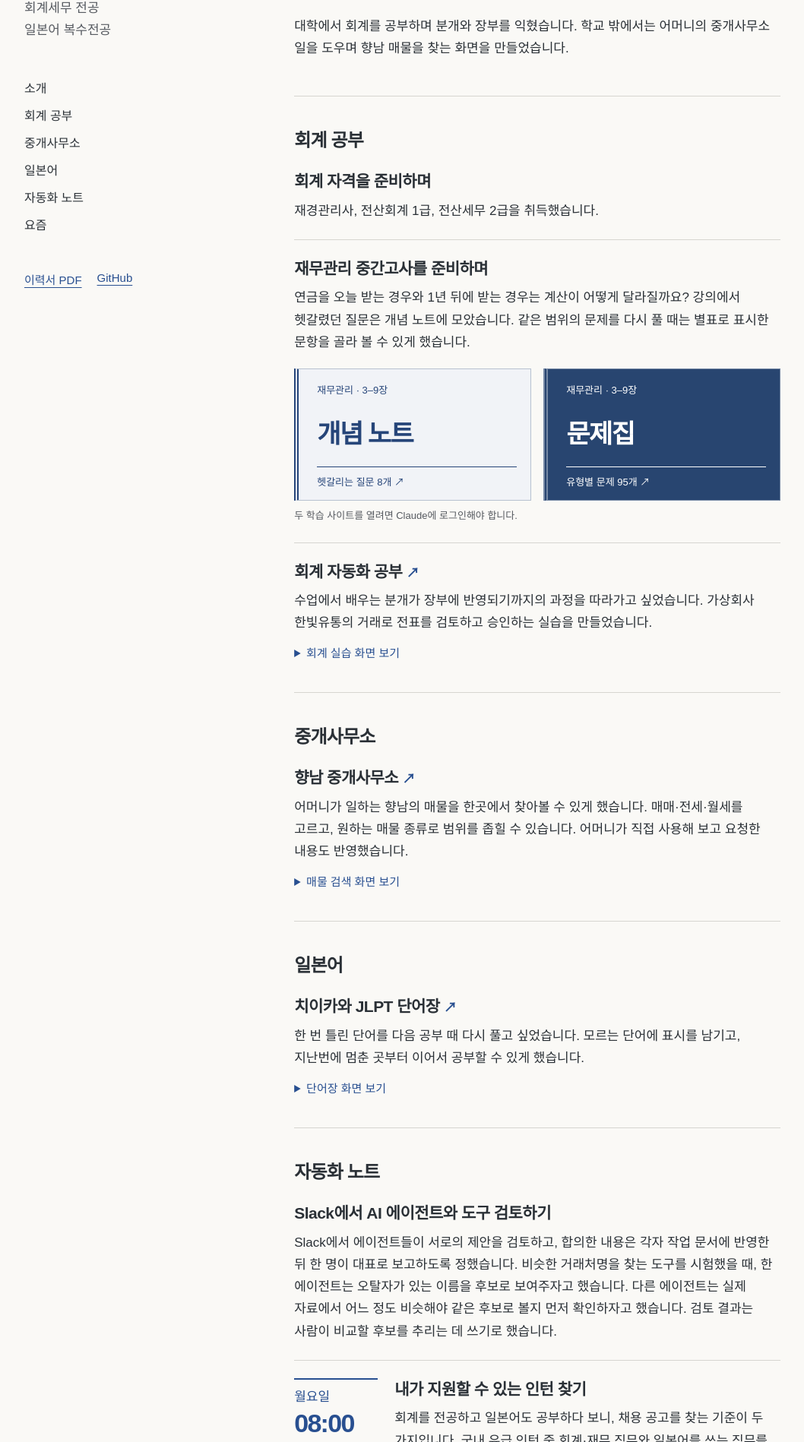
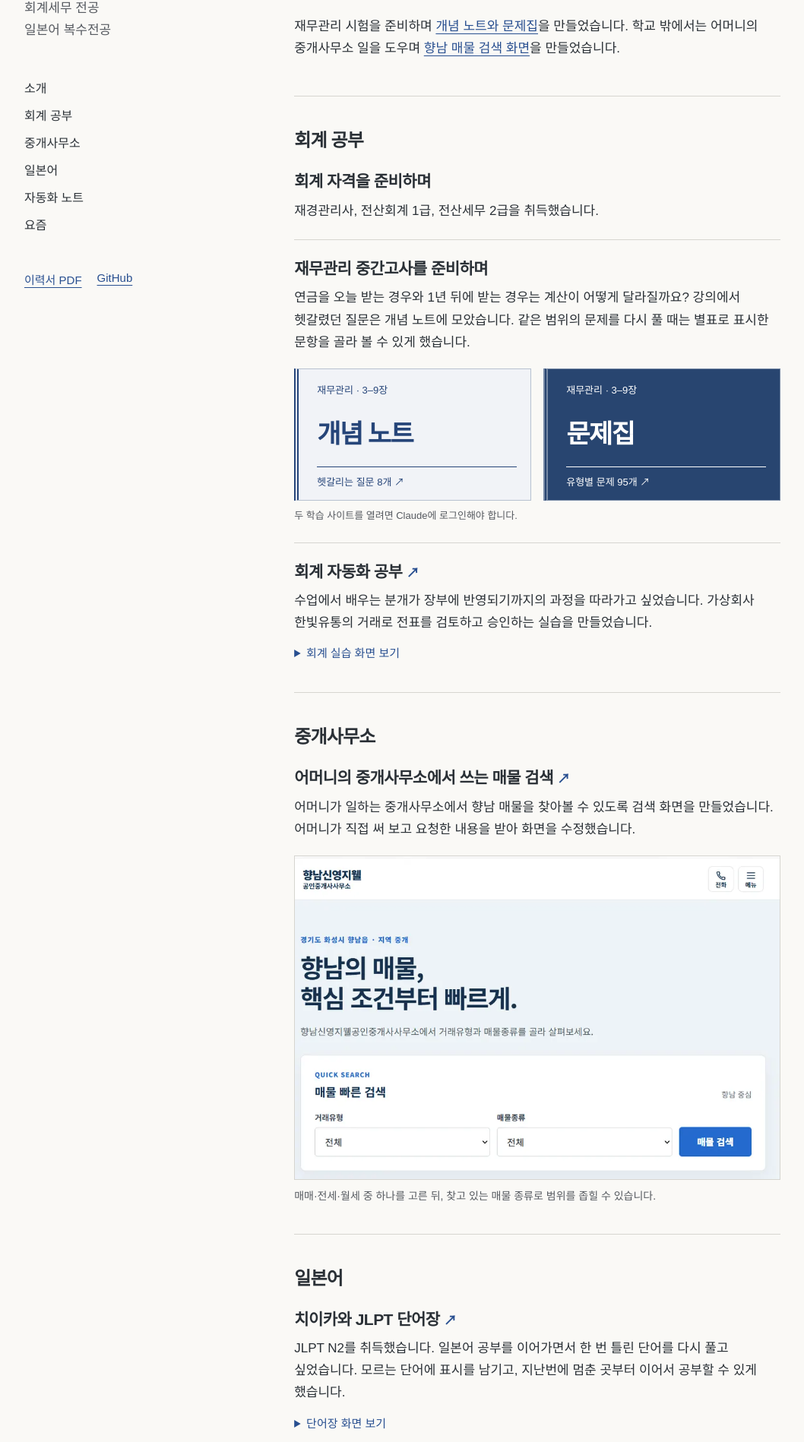
Before and after one commit to osh3772-star/osh3772-star.github.io, a plain HTML site: page index.html in a window 1280 px wide. Shown: the part 196-2094 px from the top of the page at 76% size, without its empty margins (68-1126 px from the left). Drawn offline with Linux system fonts and the light colour scheme.

Commit message:
Connect the personal introduction to study and family office projects

```diff
--- a/index.html
+++ b/index.html
@@ -5,7 +5,7 @@
   <meta name="viewport" content="width=device-width, initial-scale=1">
   <meta name="description" content="김상혁의 개인 포트폴리오. 회계와 일본어를 공부하고, 중개사무소 업무와 공부에 쓰는 도구를 만듭니다.">
   <title>김상혁 · 개인 포트폴리오</title>
-  <link rel="stylesheet" href="portfolio.css?v=study-2">
+  <link rel="stylesheet" href="portfolio.css?v=profile-3">
 </head>
 <body>
   <a class="skip" href="#intro">본문으로 이동</a>
@@ -20,8 +20,8 @@
     </header>
     <main>
       <section id="intro" aria-label="소개">
-        <p class="lead">회계세무를 전공하고 일본어를 복수전공하는 김상혁입니다.</p>
-        <p>대학에서 회계를 공부하며 분개와 장부를 익혔습니다. 학교 밖에서는 어머니의 중개사무소 일을 도우며 향남 매물을 찾는 화면을 만들었습니다.</p>
+        <p class="lead">회계세무를 전공하고 일본어를 복수전공하는 <strong>김상혁</strong>입니다.</p>
+        <p>재무관리 시험을 준비하며 <a href="#finance-study">개념 노트와 문제집</a>을 만들었습니다. 학교 밖에서는 어머니의 중개사무소 일을 도우며 <a href="#estate">향남 매물 검색 화면</a>을 만들었습니다.</p>
       </section>
       <section id="work">
         <h2>회계 공부</h2>
@@ -29,7 +29,7 @@
           <h3>회계 자격을 준비하며</h3>
           <p>재경관리사, 전산회계 1급, 전산세무 2급을 취득했습니다.</p>
         </article>
-        <article class="study">
+        <article class="study" id="finance-study">
           <h3>재무관리 중간고사를 준비하며</h3>
           <p>연금을 오늘 받는 경우와 1년 뒤에 받는 경우는 계산이 어떻게 달라질까요? 강의에서 헷갈렸던 질문은 개념 노트에 모았습니다. 같은 범위의 문제를 다시 풀 때는 별표로 표시한 문항을 골라 볼 수 있게 했습니다.</p>
           <div class="books" aria-label="재무관리 학습 사이트 두 개">
@@ -47,16 +47,19 @@
       <section id="estate">
         <h2>중개사무소</h2>
         <article>
-          <h3><a href="https://hyangnam-realestate.store/">향남 중개사무소 <span aria-hidden="true">↗</span></a></h3>
-          <p>어머니가 일하는 향남의 매물을 한곳에서 찾아볼 수 있게 했습니다. 매매·전세·월세를 고르고, 원하는 매물 종류로 범위를 좁힐 수 있습니다. 어머니가 직접 사용해 보고 요청한 내용도 반영했습니다.</p>
-          <details><summary>매물 검색 화면 보기</summary><img loading="lazy" src="portfolio-images/estate.webp" alt="향남신영지웰 부동산 사이트의 매물 검색 화면"></details>
+          <h3><a href="https://hyangnam-realestate.store/">어머니의 중개사무소에서 쓰는 매물 검색 <span aria-hidden="true">↗</span></a></h3>
+          <p>어머니가 일하는 중개사무소에서 향남 매물을 찾아볼 수 있도록 검색 화면을 만들었습니다. 어머니가 직접 써 보고 요청한 내용을 받아 화면을 수정했습니다.</p>
+          <figure class="estate-screen">
+            <img loading="lazy" width="1000" height="666" src="portfolio-images/estate.webp" alt="향남신영지웰공인중개사사무소의 매물 빠른 검색. 거래유형과 매물종류를 고르는 두 선택란이 있다.">
+            <figcaption>매매·전세·월세 중 하나를 고른 뒤, 찾고 있는 매물 종류로 범위를 좁힐 수 있습니다.</figcaption>
+          </figure>
         </article>
       </section>
       <section id="japanese">
         <h2>일본어</h2>
         <article>
           <h3><a href="https://osh3772-star.github.io/chiikawa-jlpt-vocab/">치이카와 JLPT 단어장 <span aria-hidden="true">↗</span></a></h3>
-          <p>한 번 틀린 단어를 다음 공부 때 다시 풀고 싶었습니다. 모르는 단어에 표시를 남기고, 지난번에 멈춘 곳부터 이어서 공부할 수 있게 했습니다.</p>
+          <p>JLPT N2를 취득했습니다. 일본어 공부를 이어가면서 한 번 틀린 단어를 다시 풀고 싶었습니다. 모르는 단어에 표시를 남기고, 지난번에 멈춘 곳부터 이어서 공부할 수 있게 했습니다.</p>
           <details><summary>단어장 화면 보기</summary><img loading="lazy" src="portfolio-images/chiikawa.webp" alt="치이카와 JLPT 단어장의 학습 화면"></details>
         </article>
       </section>
@@ -64,7 +67,8 @@
         <h2>자동화 노트</h2>
         <article>
           <h3>Slack에서 AI 에이전트와 도구 검토하기</h3>
-          <p>Slack에서 에이전트들이 서로의 제안을 검토하고, 합의한 내용은 각자 작업 문서에 반영한 뒤 한 명이 대표로 보고하도록 정했습니다. 비슷한 거래처명을 찾는 도구를 시험했을 때, 한 에이전트는 오탈자가 있는 이름을 후보로 보여주자고 했습니다. 다른 에이전트는 실제 자료에서 어느 정도 비슷해야 같은 후보로 볼지 먼저 확인하자고 했습니다. 검토 결과는 사람이 비교할 후보를 추리는 데 쓰기로 했습니다.</p>
+          <p>Slack에서 서로의 제안을 검토하고, 합의한 내용은 각자 작업 문서에 반영한 뒤 한 명이 대표로 보고하도록 정했습니다.</p>
+          <p>비슷한 거래처명을 찾는 도구도 이 방식으로 검토했습니다. 오탈자를 찾는 데 쓰되, 같은 거래처인지는 사람이 후보 목록을 보고 판단하기로 했습니다.</p>
         </article>
         <article>
         <div class="note"><p class="time">월요일 <strong>08:00</strong></p>
```
